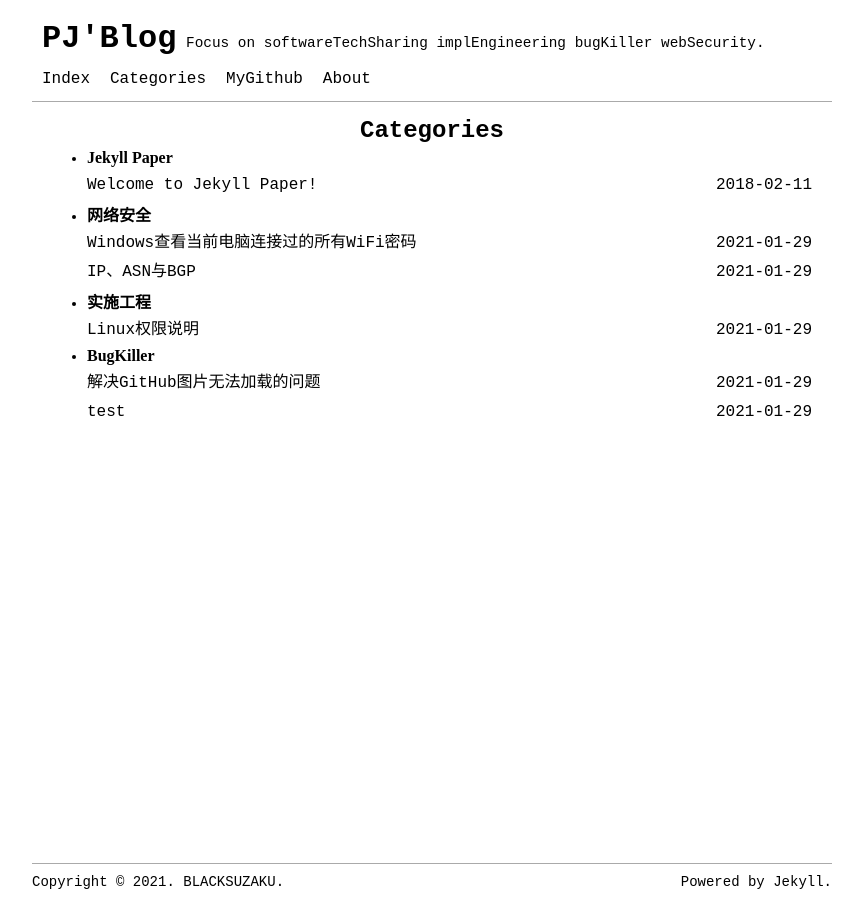
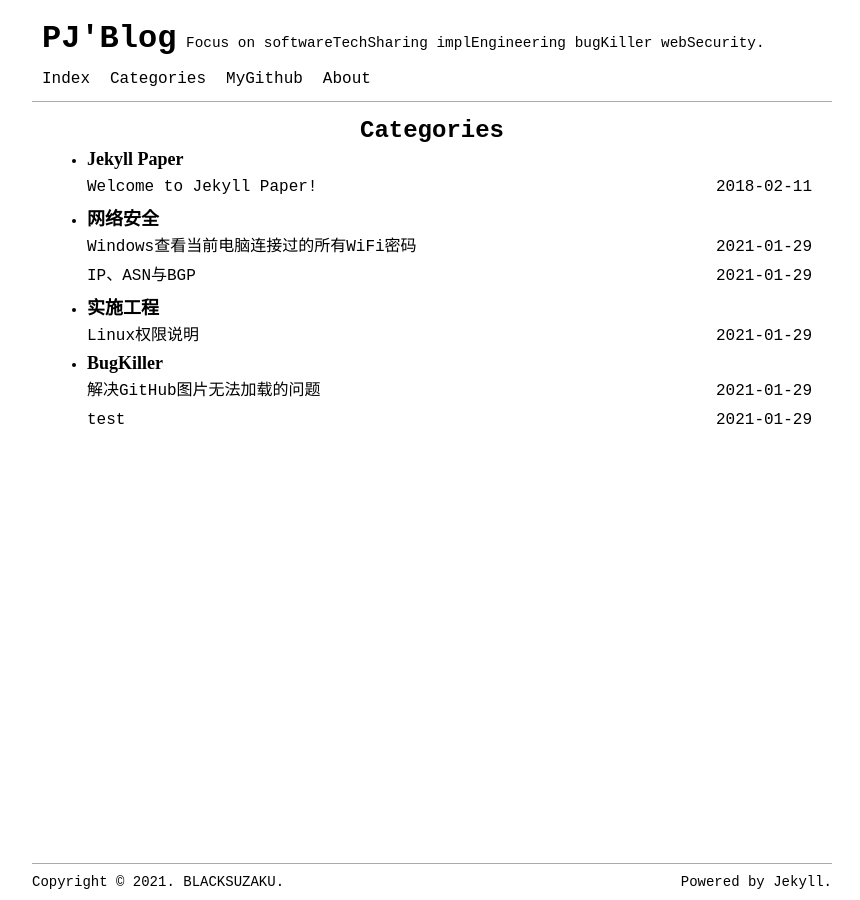
Before and after one commit to 2hux1nb0/2hux1nb0.github.io, a Jekyll site: the page built from pages/categories.html, in a window 1280 px wide. Shown: the whole page, without its empty margins (208-1068 px from the left). Built offline with Jekyll 4.4.1, drawn with Linux system fonts in a browser that asks for light colours.

Commit message:
Update categories.html

```diff
--- a/pages/categories.html
+++ b/pages/categories.html
@@ -8,7 +8,7 @@ permalink: /categories/
   <h1 class="page-title">{{ site.data.lang[site.language].categories_title }}</h1>
   <ul class="categories-list">
     {% for category in site.categories %}
-    <li id="{{ category | first }}"><b style="font-family:'隶书';font-size:16px;">{{ category | first }}
+    <li id="{{ category | first }}"><b style="font-family:'隶书';font-size:18px;">{{ category | first }}
     {% assign sorted_posts = site.posts | sort: 'date' %}{% for post in sorted_posts %}{%if post.categories contains category[0]%}</b>
       <div class="posts-list-item">
         <span class="posts-list-item-name float-left"><a href="{{ post.url }}">{{ post.title }}</a></span>
```
